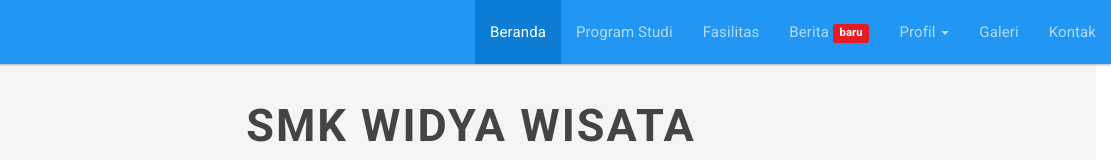
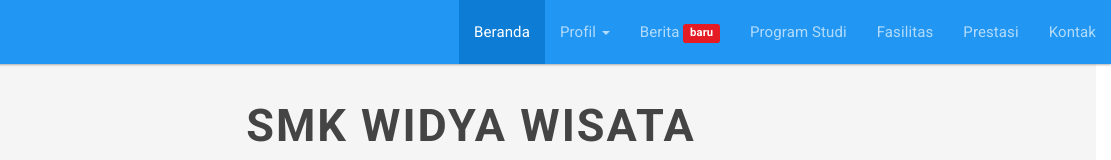
Before and after one commit to iqbalaqaba/widyawisata_pro, a plain HTML site: page index2.html in a window 1280 px wide. Shown: the top 160 px of the page, 169-1280 px from the left. Drawn offline with nearby package versions, Linux system fonts and the light colour scheme.

Commit message:
Updating the navbar
Re-arranging and updating menus.

```diff
--- a/index2.html
+++ b/index2.html
@@ -170,9 +170,6 @@ li{
       <div class="collapse navbar-collapse" id="menu-collapse">
         <ul class="nav navbar-nav navbar-right text-center">
           <li class="active"><a href="#"> Beranda <span class="sr-only">(current)</span></a></li>
-          <li ><a href="#kompetisi"> Program Studi</a></li>
-          <li ><a href="#fasilitas"> Fasilitas </a></li>
-          <li><a href="#blog"> Berita <span class="label label-danger"> baru </span> </a></li>
           <!-- Profile dropdown Start -->
           <li class="dropdown">
             <a href="#" class="dropdown-toggle" data-toggle="dropdown" role="button" aria-haspopup="true" aria-expanded="false"> Profil <span class="caret"></span></a>
@@ -182,14 +179,16 @@ li{
             </ul>
           </li>
           <!-- Profile dropdown end -->
-          <li><a href="#"> Galeri </a></li>
-          <li><a href="#"> Kontak </a></li>
+          <li><a href="#blog"> Berita <span class="label label-danger"> baru </span> </a></li>
+          <li><a href="#kompetisi"> Program Studi</a></li>
+          <li><a href="#fasilitas"> Fasilitas </a></li>
+          <li><a href="#prestasi"> Prestasi </a></li>
+          <li><a href="#footers"> Kontak </a></li>
         </ul>
       </div>
     </div>
   </nav>
 <!-- navbar component end here -->
-
 <!-- Jumbotron part start here -->
 <div class="jumbotron">
   <div class="container-fluid text-center">
```
